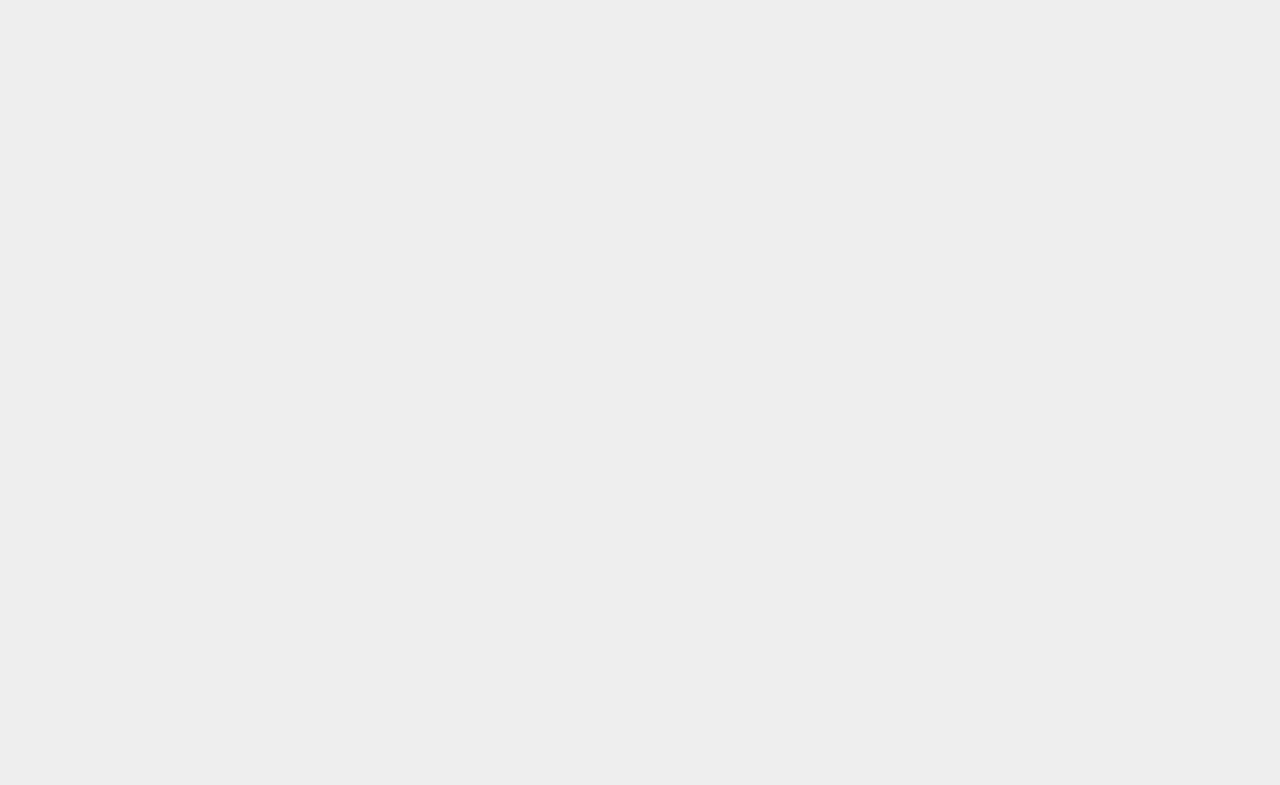
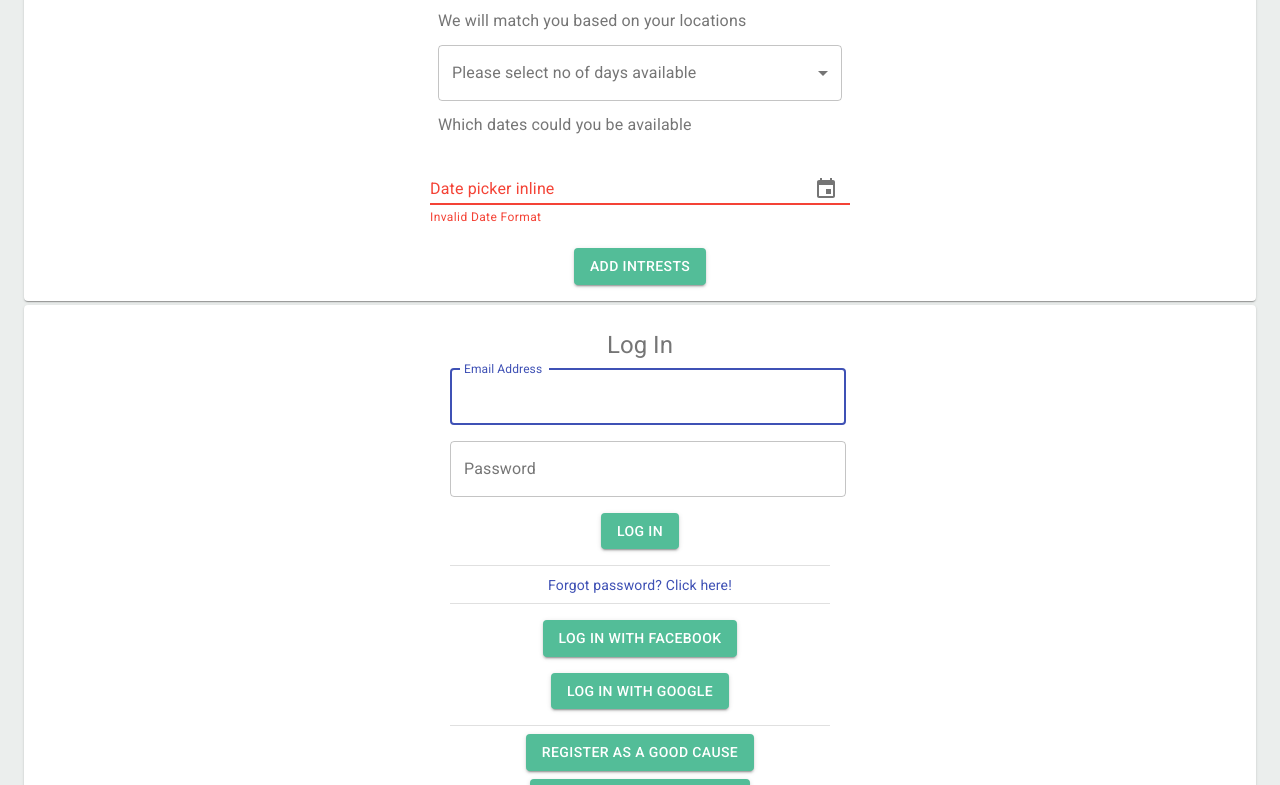
Before and after one commit to smile-street/smile-street, a React (Create React App) app in the folder smile-street-react/: page / in a window 1280 px wide. Shown: the part 2000-2785 px from the top of the page. Before the commit the page ends 1349 px from the top, so only its background shows below. Built offline with nearby package versions, Linux system fonts and the light colour scheme.

Commit message:
fixed  spacing between pages

```diff
--- a/smile-street-react/src/App.js
+++ b/smile-street-react/src/App.js
@@ -13,7 +13,7 @@ import VolunteerMatches from "./components/VolunteerMatches/VolunteerMatches";
 export default function App() {
   return (
     <div className="App">
-      {/* <Header />
+      <Header />
       <PasswordRecovery />
       <GoodCauseDetails />
       <Registration />
@@ -22,7 +22,7 @@ export default function App() {
       <Login />
 
       <VolunteerInterests />
-      <VolunteerMatches /> */}
+      <VolunteerMatches />
       <Header />
       <GoodCauseMatches />
     </div>
--- a/smile-street-react/src/components/Login/Login.js
+++ b/smile-street-react/src/components/Login/Login.js
@@ -7,9 +7,10 @@ import {
   Link,
   Paper,
   Container,
+  Grid,
+  Divider,
 } from "@material-ui/core";
-import PageHeading from '../PageHeading/PageHeading';
-
+import PageHeading from "../PageHeading/PageHeading";
 
 const useStyles = makeStyles((theme) => ({
   root: {
@@ -38,13 +39,6 @@ const useStyles = makeStyles((theme) => ({
       textAlign: "center",
       color: theme.palette.text.secondary,
     },
-    buttonColor: {
-      backgroundColor: "#53bd98",
-      color: "white",
-    },
-    justifyButton: {
-      justifySelf: "center",
-    },
   },
 }));
 
@@ -52,8 +46,7 @@ export default function Login() {
   const classes = useStyles();
 
   return (
-
-    <Container component="main">
+    <Container>
       <Paper className={classes.paper}>
         <Container maxWidth="xs">
           <PageHeading heading="Log In" />
@@ -67,6 +60,7 @@ export default function Login() {
               name="email"
               autoComplete="email"
               autoFocus
+              style={{ margin: 8 }}
             />
 
             <TextField
@@ -78,72 +72,76 @@ export default function Login() {
               type="password"
               id="password"
               autoComplete="current-password"
+              style={{ margin: 8 }}
             />
+            <Grid item xs={12} sm={12}>
               <Button
                 type="submit"
-            fullWidth
                 variant="contained"
-            color="primary"
                 className={classes.button}
+                style={{ margin: 8 }}
               >
                 Log in
               </Button>
-
-          <Link href="#" variant="body2">
+            </Grid>
+            <Grid item xs={12} sm={12} style={{ margin: 8 }}>
+              <Divider />
+            </Grid>
+            <Grid item xs={12} sm={12} style={{ margin: 8 }}>
+              <Link href="#" variant="body2" style={{ margin: 8 }}>
                 Forgot password? Click here!
               </Link>
+            </Grid>
           </form>
+          <Grid item xs={12} sm={12} style={{ margin: 8 }}>
+            <Divider />
+          </Grid>
 
-
+          <Grid item xs={12} sm={12}>
             <Button
               type="submit"
-              fullWidth
               variant="contained"
-              color="primary"
               className={classes.button}
-              justify="center"
+              style={{ margin: 8 }}
             >
               Log in with Facebook
             </Button>
-
-
+          </Grid>
+          <Grid item xs={12} sm={12}>
             <Button
               type="submit"
-              fullWidth
               variant="contained"
-              color="primary"
               className={classes.button}
+              style={{ margin: 8 }}
             >
               Log in with Google
             </Button>
-      </Container>
+          </Grid>
 
-      <Container maxWidth="xs" className={classes.paper}>
+          <Grid item xs={12} sm={12} style={{ margin: 8 }}>
+            <Divider />
+          </Grid>
+          <Grid item xs={12} sm={12}>
             <Button
               type="submit"
-          fullWidth
               variant="contained"
-          color="primary"
               className={classes.button}
             >
               Register as a Good Cause
             </Button>
-
+          </Grid>
+          <Grid item xs={12} sm={12}>
             <Button
               type="submit"
-          fullWidth
               variant="contained"
-          color="primary"
               className={classes.button}
+              style={{ margin: 8 }}
             >
               Register as a Volunteer
             </Button>
-
-
+          </Grid>
         </Container>
       </Paper>
-
-
     </Container>
   );
 }
```
Lines whose indentation alone changed are shown as unchanged.
